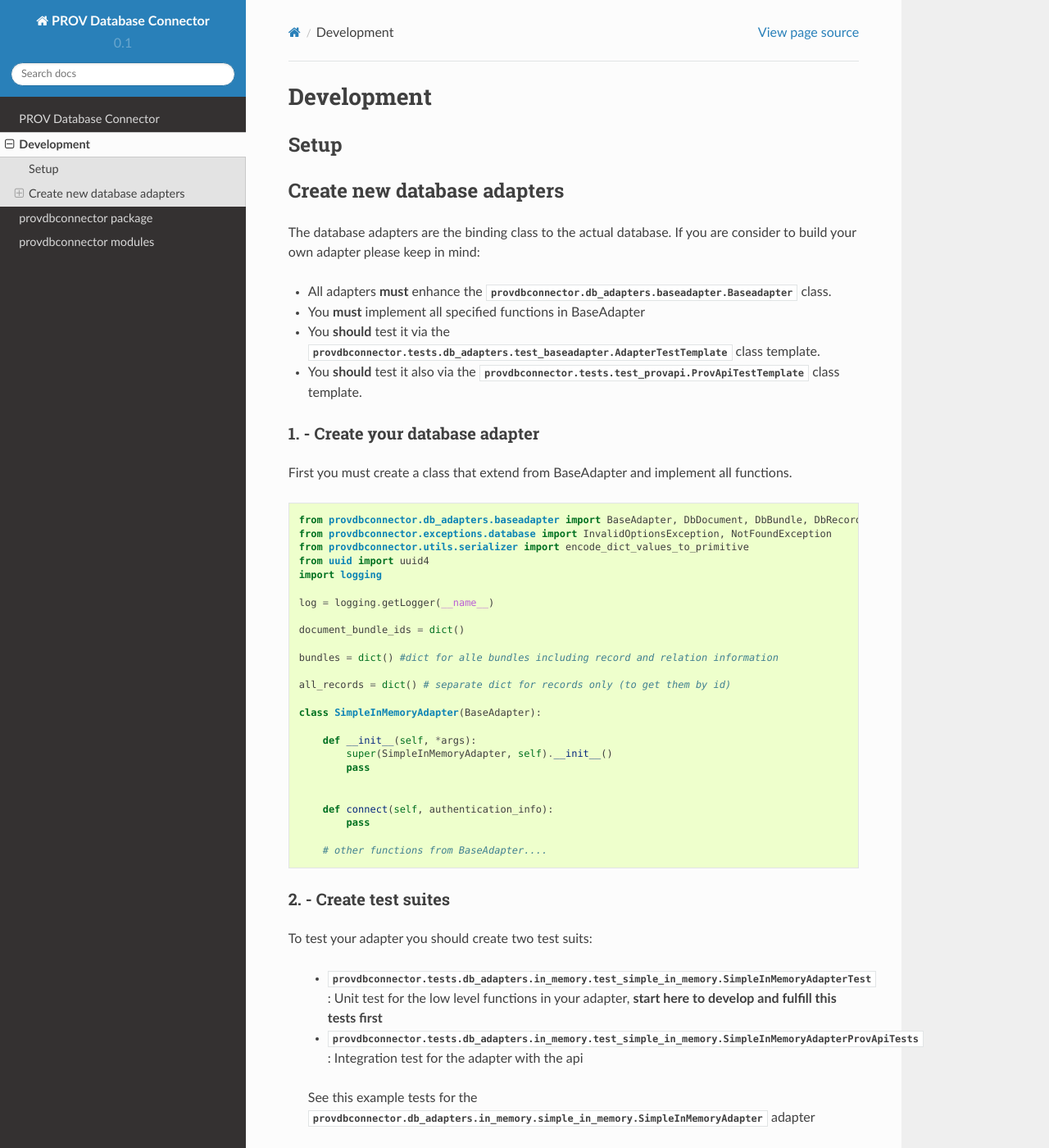
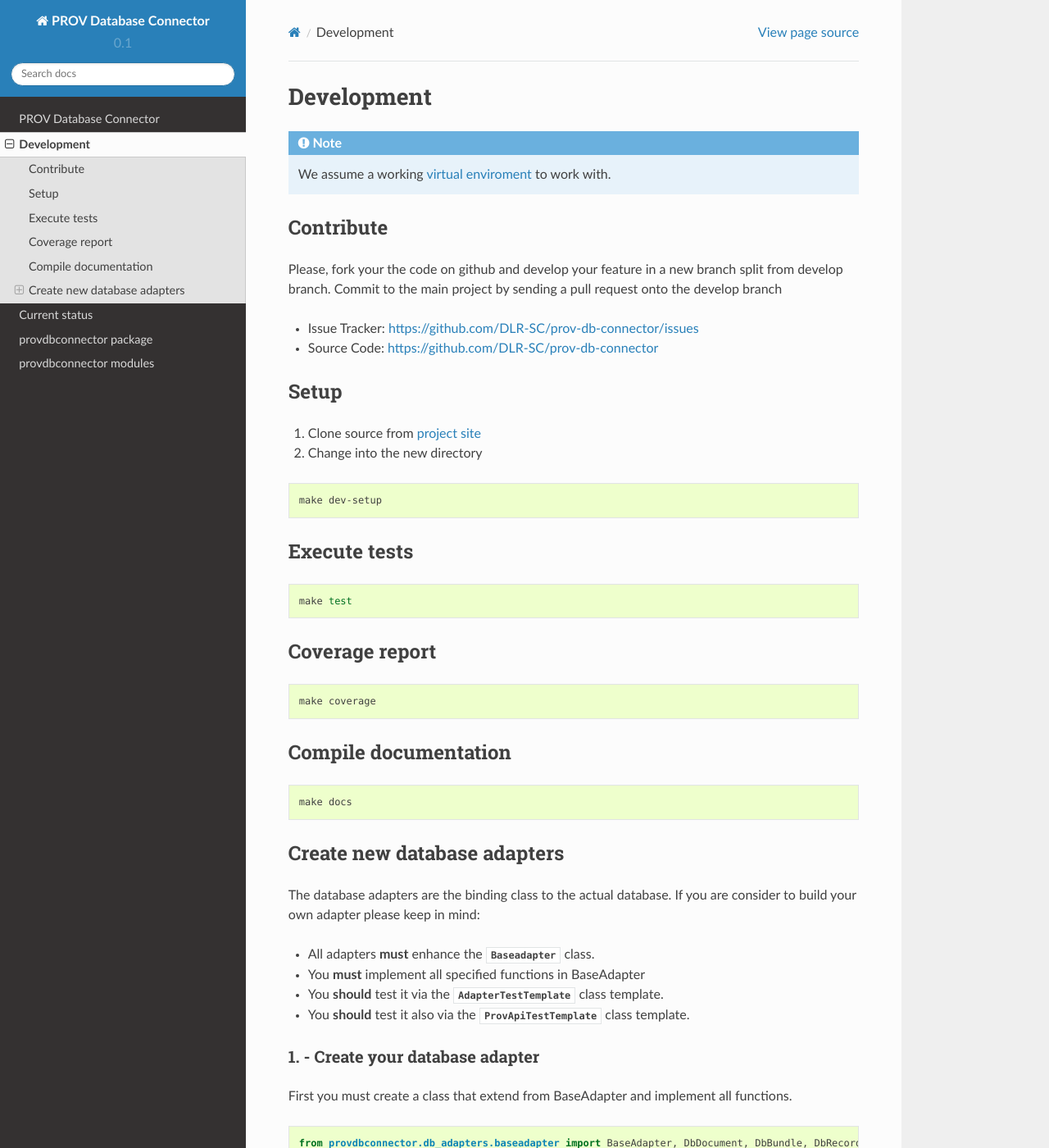
Before and after one commit to DLR-SC/prov-db-connector, a Sphinx documentation site: the page built from docs/source/development.rst, in a window 1280 px wide and 1400 px high. Shown: the whole window at 82% size. Built offline with Sphinx 7.4.7 and the Read the Docs theme 2.0.0, drawn with Linux system fonts in a browser that asks for light colours; pages that are not in the unit, such as notebooks, are missing from menus; some of the changed text lies outside the part shown.

Commit message:
Update sphinx main documentation

```diff
--- a/docs/source/development.rst
+++ b/docs/source/development.rst
@@ -1,11 +1,49 @@
 Development
 ===========
+
+.. note::
+
+    We assume a working `virtual enviroment <http://docs.python-guide.org/en/latest/dev/virtualenvs/>`_ to work with.
+
+Contribute
+----------
+
+Please, fork your the code on github and develop your feature in a new branch split from develop branch.
+Commit to the main project by sending a pull request onto the develop branch
+
+* Issue Tracker: https://github.com/DLR-SC/prov-db-connector/issues
+* Source Code: https://github.com/DLR-SC/prov-db-connector
 
 Setup
 -----
 
+1. Clone source from `project site <https://github.com/DLR-SC/prov-db-connector>`_
+2. Change into the new directory
 
+.. code:: sh
 
+    make dev-setup
+
+Execute tests
+-------------
+
+.. code:: sh
+
+    make test
+
+Coverage report
+---------------
+
+.. code:: sh
+
+    make coverage
+
+Compile documentation
+---------------------
+
+.. code:: sh
+
+    make docs
 
 Create new database adapters
 ----------------------------
@@ -13,10 +51,10 @@
 The database adapters are the binding class to the actual database.
 If you are consider to build your own adapter please keep in mind:
 
-* All adapters **must** enhance the :py:class:`provdbconnector.db_adapters.baseadapter.Baseadapter` class.
+* All adapters **must** enhance the :py:class:`~provdbconnector.db_adapters.baseadapter.Baseadapter` class.
 * You **must** implement all specified functions in BaseAdapter
-* You **should** test it via the :py:class:`provdbconnector.tests.db_adapters.test_baseadapter.AdapterTestTemplate` class template.
-* You **should** test it also via the :py:class:`provdbconnector.tests.test_provapi.ProvApiTestTemplate` class template.
+* You **should** test it via the :py:class:`~provdbconnector.tests.db_adapters.test_baseadapter.AdapterTestTemplate` class template.
+* You **should** test it also via the :py:class:`~provdbconnector.tests.test_provapi.ProvApiTestTemplate` class template.
 
 1. - Create your database adapter
 ~~~~~~~~~~~~~~~~~~~~~~~~~~~~~~~~~
@@ -55,10 +93,10 @@
 ~~~~~~~~~~~~~~~~~~~~~~~
 To test your adapter you should create two test suits:
 
- * :py:class:`provdbconnector.tests.db_adapters.in_memory.test_simple_in_memory.SimpleInMemoryAdapterTest` : Unit test for the low level functions in your adapter, **start here to develop and fulfill this tests first**
- * :py:class:`provdbconnector.tests.db_adapters.in_memory.test_simple_in_memory.SimpleInMemoryAdapterProvApiTests` : Integration test for the adapter with the api
+ * :py:class:`~provdbconnector.tests.db_adapters.in_memory.test_simple_in_memory.SimpleInMemoryAdapterTest` : Unit test for the low level functions in your adapter, **start here to develop and fulfill this tests first**.
+ * :py:class:`~provdbconnector.tests.db_adapters.in_memory.test_simple_in_memory.SimpleInMemoryAdapterProvApiTests` : Integration test for the adapter with the api.
 
- See this example tests for the :py:class:`provdbconnector.db_adapters.in_memory.simple_in_memory.SimpleInMemoryAdapter` adapter
+ See this example tests for the :py:class:`~provdbconnector.db_adapters.in_memory.simple_in_memory.SimpleInMemoryAdapter`.
 
 .. code:: python
 
@@ -98,7 +136,7 @@
 The last step is to create your logic inside the adapter for example the create and get bundle functions:
 
 
-.. code::python
+.. code:: python
 
     def create_bundle(self, document_id, attributes, metadata):
         #save the bundle information and return id as string
--- a/docs/source/index.rst
+++ b/docs/source/index.rst
@@ -3,17 +3,16 @@
    You can adapt this file completely to your liking, but it should at least
    contain the root `toctree` directive.
 
-API Documentation
-=================
-
 Contents
---------
+========
 
 .. toctree::
   :maxdepth: 2
 
   readme.rst
   development.rst
+  status.rst
+
   provdbconnector.rst
   modules.rst
 
```
Also changed, not shown: README.rst (+23 -21 lines), docs/source/status.rst (added, +9 -0 lines), docs/source/_images/complex_example_with_neo4j_graph.png (added), docs/source/_images/complex_example_with_neo4j_graph.svg (renamed from docs/source/images/complex_example_with_neo4j_graph.svg), 2 other files.
